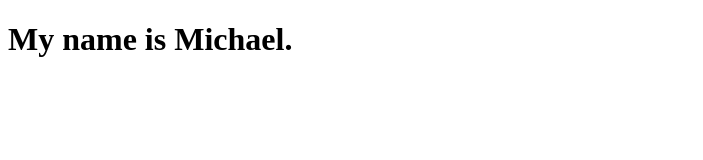
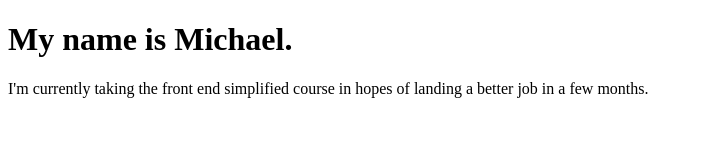
Before and after one commit to schezzor/First-Project, a plain HTML site: page index.html in a window 1280 px wide. Shown: the whole page, without its empty margins (0-703 px from the left). Drawn offline with Linux system fonts and the light colour scheme.

Commit message:
Added Text

```diff
--- a/index.html
+++ b/index.html
@@ -8,5 +8,6 @@
 </head>
 <body>
     <h1>My name is Michael.</h1>
+    <p>I'm currently taking the front end simplified course in hopes of landing a better job in a few months.</p>
 </body>
 </html>
```
